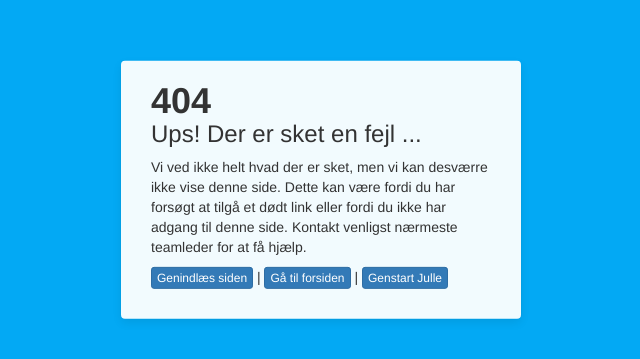
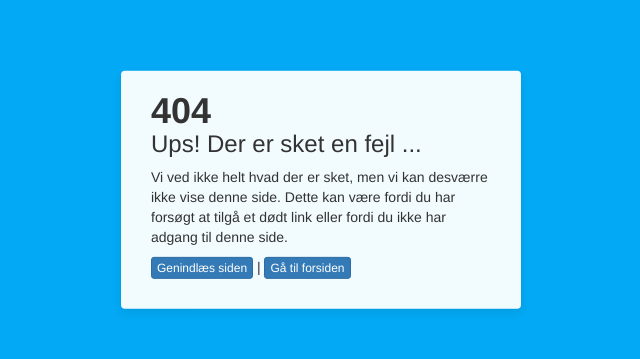
Before and after one commit to Deveodk/vue2-spa-starter, a Vue app: page /404 in a window 1280 px wide. Shown: the part 161-520 px from the top of the page, without its empty margins (319-959 px from the left). Built offline with nearby package versions, Linux system fonts and the light colour scheme; what vue-moment would draw is missing.

Commit message:
Changed typos

```diff
--- a/src/components/core/offline.vue
+++ b/src/components/core/offline.vue
@@ -4,7 +4,7 @@
             <div class="icon"><i class="fa fa-exclamation-circle"></i></div>
             <h1>Hov!</h1>
             <h3>Du har mistet din internetforbindelse</h3>
-            <p class="description">Vi kunne ikke registrere en aktiv internetforbindelse i din browser. Julle kan derfor ikke indlæses. Prøv at tjekke din forbindelse og opdater siden igen.</p>
+            <p class="description">Vi kunne ikke registrere en aktiv internetforbindelse i din browser. Applikationen kan derfor ikke indlæses. Prøv at tjekke din forbindelse og opdater siden igen.</p>
             <p>
                 <a href="/">
                     <button class="btn btn-primary">Genindlæs siden</button>
--- a/src/pages/common/404.vue
+++ b/src/pages/common/404.vue
@@ -3,7 +3,7 @@
         <div class="error-page-inner">
             <h1>404</h1>
             <h3>Ups! Der er sket en fejl ...</h3>
-            <p>Vi ved ikke helt hvad der er sket, men vi kan desværre ikke vise denne side. Dette kan være fordi du har forsøgt at tilgå et dødt link eller fordi du ikke har adgang til denne side. Kontakt venligst nærmeste teamleder for at få hjælp.</p>
+            <p>Vi ved ikke helt hvad der er sket, men vi kan desværre ikke vise denne side. Dette kan være fordi du har forsøgt at tilgå et dødt link eller fordi du ikke har adgang til denne side.</p>
             <router-link tag="a" :to="{name: $route.name}">
                 <button class="btn btn-xs btn-primary">
                     Genindlæs siden
@@ -15,12 +15,6 @@
                     Gå til forsiden
                 </button>
             </router-link>
-            |
-            <a href="/">
-                <button class="btn btn-xs btn-primary">
-                    Genstart Julle
-                </button>
-            </a>
         </div>
     </div>
 </template>
```
